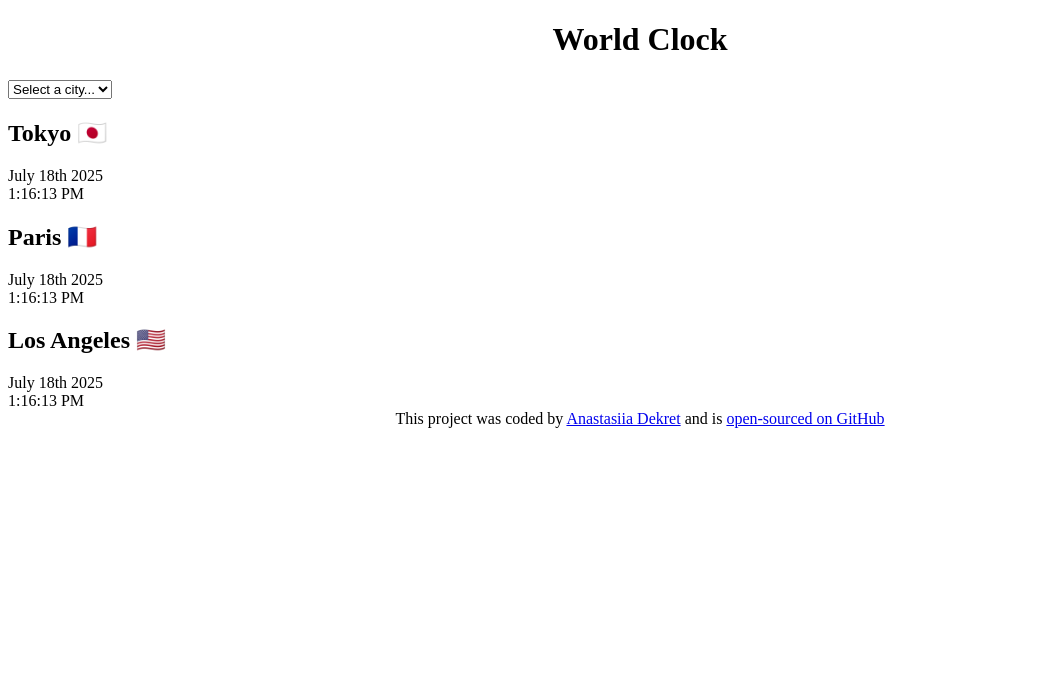
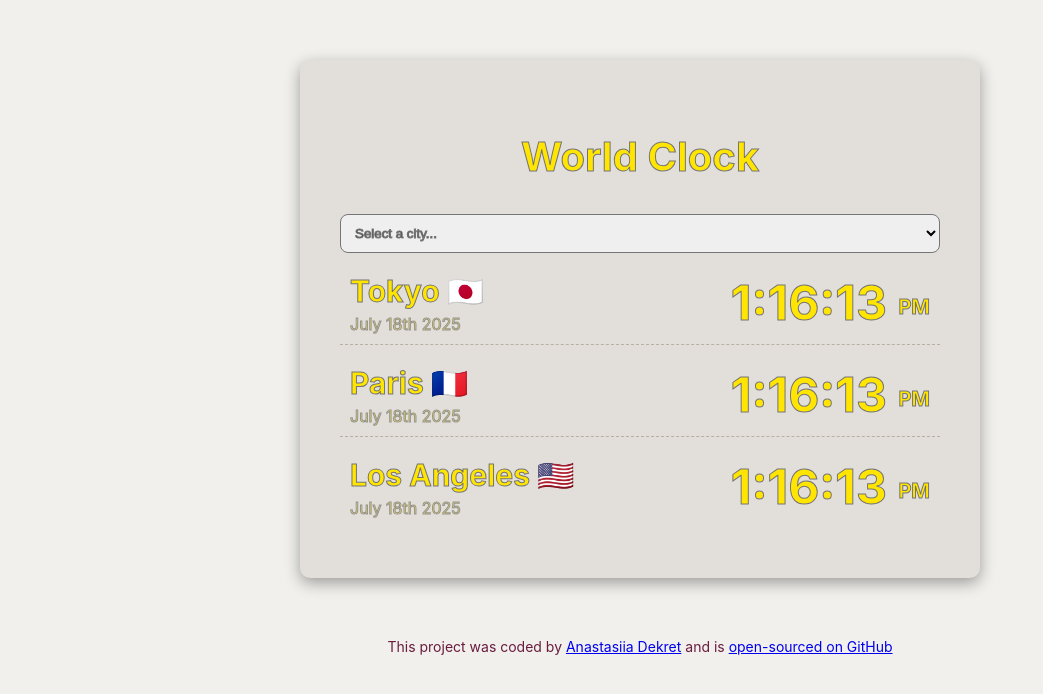
Before and after one commit to Dan-ast/world-clock-project, a plain HTML site: page index.html in a window 1280 px wide. Shown: the whole page, without its empty margins (0-1043 px from the left). Drawn offline with Linux system fonts and the light colour scheme.

Commit message:
styled the project with css

```diff
--- a/css/style.css
+++ b/css/style.css
@@ -1,7 +1,76 @@
+body {
+    background-color: #F1F0ED;
+    font-family: -apple-system,system-ui,BlinkMacSystemFont,"Segoe UI",Roboto,"Helvetica Neue",Arial,sans-serif ;
+}
+
 h1 {
     text-align: center;
+    font-weight: 700;
+    font-size: 40px;
+    line-height: 1.5;
+    color:#FFE500;
+
+    -webkit-text-stroke: 1px #747474;
 }
+
+.container {
+    max-width: 600px;
+    margin: 60px auto;
+    background-color:#e2dfda;
+    color: #FFE500;
+    padding: 40px;
+    box-shadow: rgba(0, 0, 0, 0.35) 0px 5px 15px;
+    border-radius: 10px;
+
+    -webkit-text-stroke: 1px #747474;
+}
+
+select {
+    display: block;
+    width: 100%;
+    padding: 10px;
+    border-radius: 8px;
+}
+
+.city {
+    display: flex;
+    justify-content: space-between;
+    margin: 10px auto;
+    padding: 10px;
+    border-bottom: 1px dashed #b8b0a3;
+}
+
+.city:last-child {
+    border: none;
+}
+
+h2 {
+    margin: 0 0 5px;
+    font-size: 30px;
+
+}
+
+.date {
+    opacity: 0.7;
+}
+
+.time {
+    font-size: 48px;
+    font-weight: bold;
+
+}
+
+.time small{
+    font-size: 20px;
+    line-height: 50px;
+    vertical-align: middle;
+}
+
+
+
 
 footer {
     text-align: center;
+    font-size: 14px;
+    color: #6a1c3e;
 }
--- a/index.html
+++ b/index.html
@@ -17,27 +17,40 @@
             <option value="">New York 🇺🇸</option>
         </select>
 
-        <div class="cities">
+        <div class="city">
+            <div>
                 <h2>Tokyo 🇯🇵</h2>
                 <div class="date">
                     July 18th 2025
                 </div>
+            </div>
+
             <div class="time">
-                1:16:13 PM
+                1:16:13 <small>PM</small>
             </div>
+        </div>
+        <div class="city">
+            <div>
                 <h2>Paris 🇫🇷</h2>
                 <div class="date">
                     July 18th 2025
                 </div>
+            </div>
+
             <div class="time">
-                1:16:13 PM
+                1:16:13 <small>PM</small>
             </div>
+        </div>
+        <div class="city">
+            <div>
                 <h2>Los Angeles 🇺🇸</h2>
                 <div class="date">
                     July 18th 2025
                 </div>
+            </div>
+
             <div class="time">
-                1:16:13 PM
+                1:16:13 <small>PM</small>
             </div>
         </div>
     </div>
```
Lines whose indentation alone changed are shown as unchanged.
